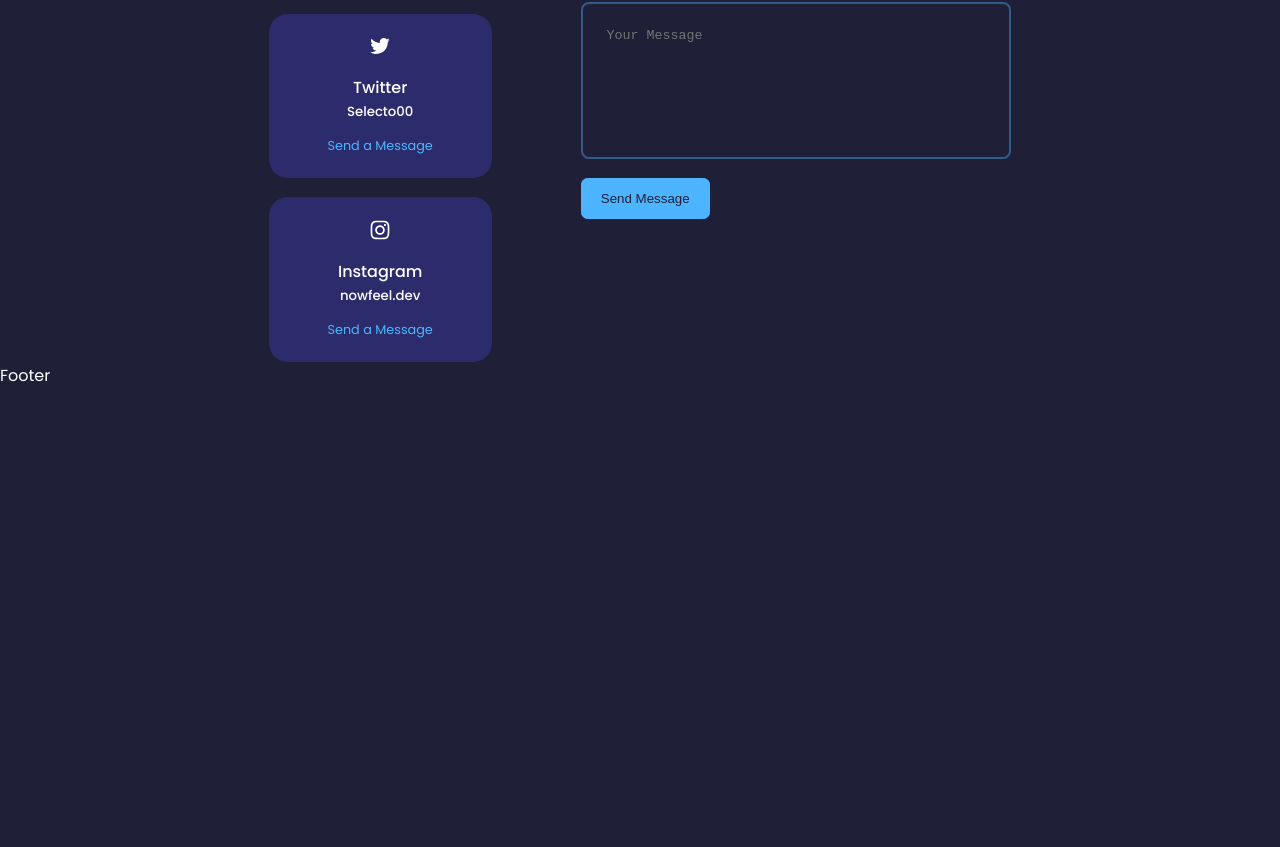
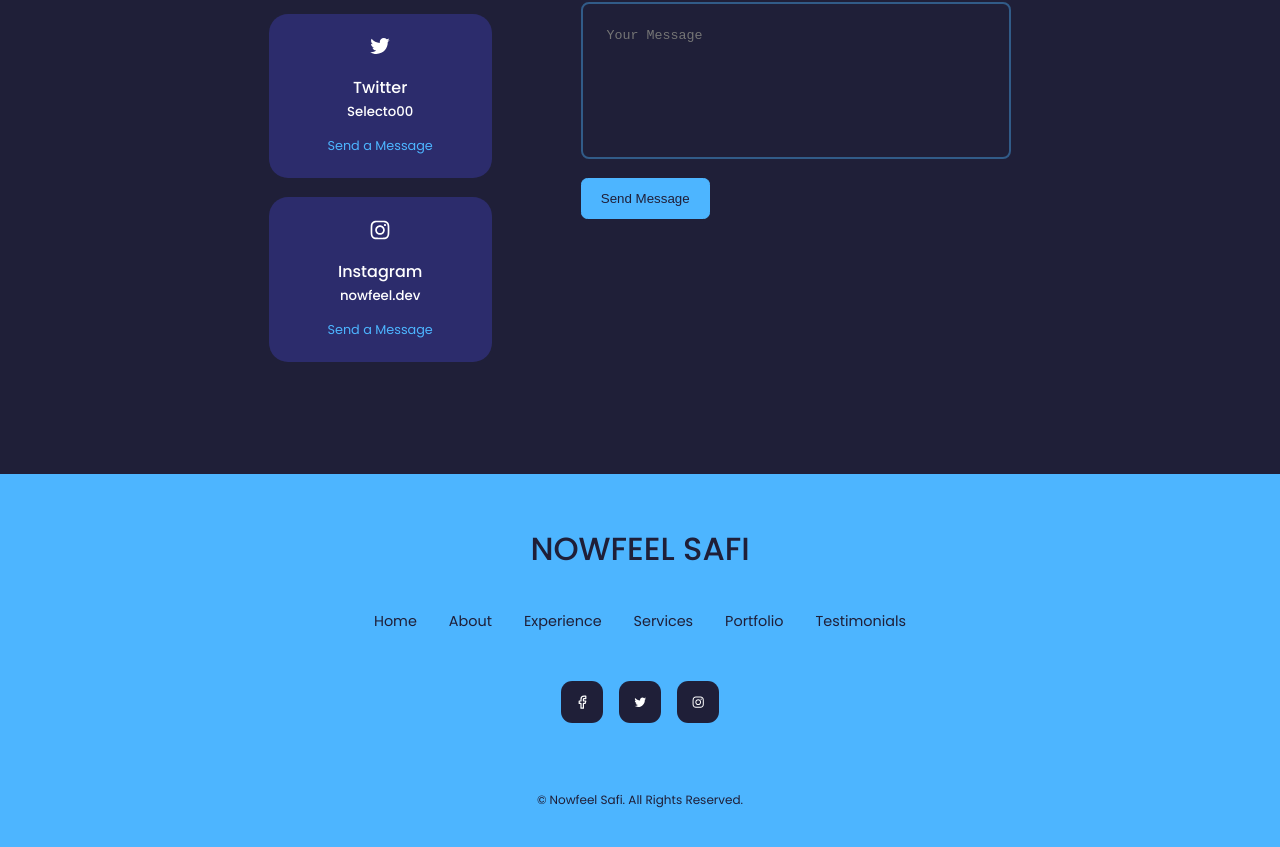
Before and after one commit to Nozgood/react-portfolio, a React (Create React App) app: page / in a window 1280 px wide. Shown: the part 4773-5620 px from the top of the page. Before the commit the page ends 5162 px from the top, so only its background shows below. Built offline with nearby package versions, Linux system fonts and the light colour scheme.

Commit message:
the last component the footer let's go baby

```diff
--- a/src/components/footer/Footer.jsx
+++ b/src/components/footer/Footer.jsx
@@ -1,8 +1,33 @@
 import React from 'react'
+import { FiFacebook } from 'react-icons/fi';
+import { AiOutlineTwitter } from 'react-icons/ai';
+import { AiOutlineInstagram } from 'react-icons/ai';
+
 
 const Footer = () => {
   return (
-    <div>Footer</div>
+    <footer>
+      <a href="logo" className='footer__logo'>NOWFEEL SAFI</a>
+
+      <ul className="permalinks">
+        <li> <a href="#header"> Home </a></li>
+        <li> <a href="#about"> About </a></li>
+        <li> <a href="#experience"> Experience </a></li>
+        <li> <a href="#services"> Services </a></li>
+        <li> <a href="#portfolio"> Portfolio </a></li>
+        <li> <a href="#testimonials"> Testimonials </a></li>
+      </ul>
+
+      <div className="footer__socials">
+        <a href="https://facebook.com/nowfeel.safi"> <FiFacebook /></a>
+        <a href="https://twitter.com/selecto00"> <AiOutlineTwitter /></a>
+        <a href="https://instagram.com/nowfeel.dev"> <AiOutlineInstagram /></a>
+      </div>
+
+      <div className="footer__copyright">
+        <small>&copy; Nowfeel Safi. All Rights Reserved. </small>
+      </div>
+    </footer>
   )
 }
 
--- a/src/index.css
+++ b/src/index.css
@@ -208,6 +208,65 @@
   .experience__frontend, .experience__backend {
     width: 100%;
     padding: 2rem 1rem;
+  }
+}
+footer {
+  background: #4db5ff;
+  padding: 3rem 0;
+  text-align: center;
+  font-size: 0.9rem;
+  margin-top: 7rem;
+}
+footer a {
+  color: #1f1f38;
+}
+
+.footer__logo {
+  font-size: 2rem;
+  font-weight: 500;
+  margin-bottom: 2rem;
+  display: inline-block;
+}
+.footer__socials {
+  display: flex;
+  justify-content: center;
+  gap: 1rem;
+  margin-bottom: 4rem;
+}
+.footer__socials a {
+  background: #1f1f38;
+  color: #fff;
+  padding: 0.8rem;
+  border-radius: 0.7rem;
+  display: flex;
+  border: 1px solid transparent;
+}
+.footer__socials a:hover {
+  background: transparent;
+  color: #1f1f38;
+  border-color: #1f1f38;
+}
+.footer__copyright {
+  margin-bottom: 4rem;
+  color: #1f1f38;
+}
+
+.permalinks {
+  display: flex;
+  flex-wrap: wrap;
+  justify-content: center;
+  gap: 2rem;
+  margin: 0 auto 3rem;
+}
+
+@media screen and (max-width: 600px) {
+  .permalinks {
+    flex-direction: column;
+    gap: 1.5rem;
+  }
+
+  .footer__socials {
+    margin-bottom: 2.6rem;
   }
 }
 header {
--- a/src/sass/pages/_footer.scss
+++ b/src/sass/pages/_footer.scss
@@ -0,0 +1,70 @@
+footer {
+    background: $color-primary;
+    padding: 3rem 0;
+    text-align: center;
+    font-size: 0.9rem;
+    margin-top: 7rem;
+
+    a {
+        color: $color-bg;
+    }
+}
+
+.footer {
+    &__logo {
+        font-size: 2rem;
+        font-weight: 500;
+        margin-bottom: 2rem;
+        display: inline-block;
+    }
+
+    &__socials {
+        display: flex;
+        justify-content: center;
+        gap: 1rem;
+        margin-bottom: 4rem;
+
+        a {
+            background: $color-bg;
+            color: $color-white;
+            padding: 0.8rem;
+            border-radius: .7rem;
+            display: flex;
+            border: 1px solid transparent;
+
+            &:hover {
+                background: transparent;
+                color: $color-bg;
+                border-color: $color-bg;
+            }
+        }
+    }
+
+    &__copyright {
+        margin-bottom: 4rem;
+        color: $color-bg;
+    }
+}
+
+.permalinks {
+    display: flex;
+    flex-wrap: wrap;
+    justify-content: center;
+    gap: 2rem;
+    margin: 0 auto 3rem;
+}
+
+@media screen and (max-width:600px) {
+
+    .permalinks {
+        flex-direction: column;
+        gap: 1.5rem;
+    }
+
+    .footer {
+
+        &__socials {
+            margin-bottom: 2.6rem;
+        }
+    }
+}
```
Also changed, not shown: 1 other file (tests, documents, lock files or other folders).
